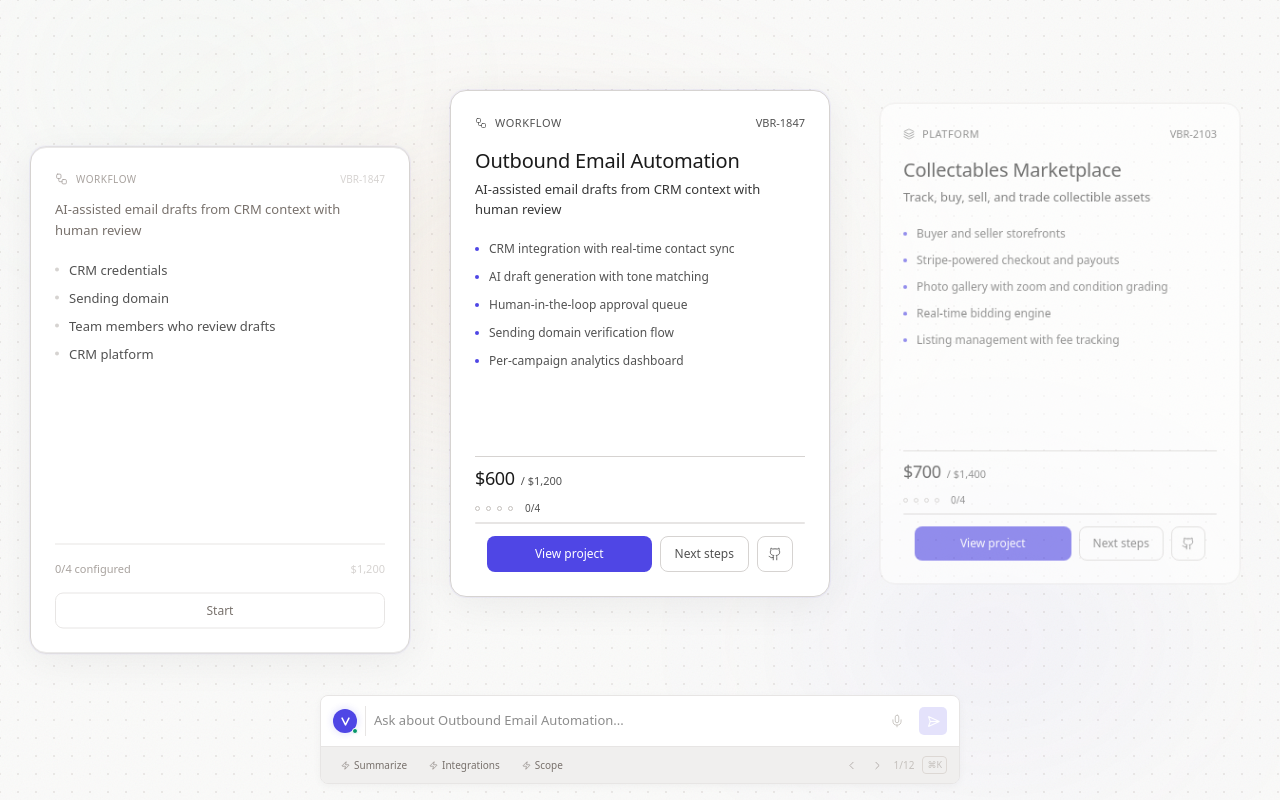
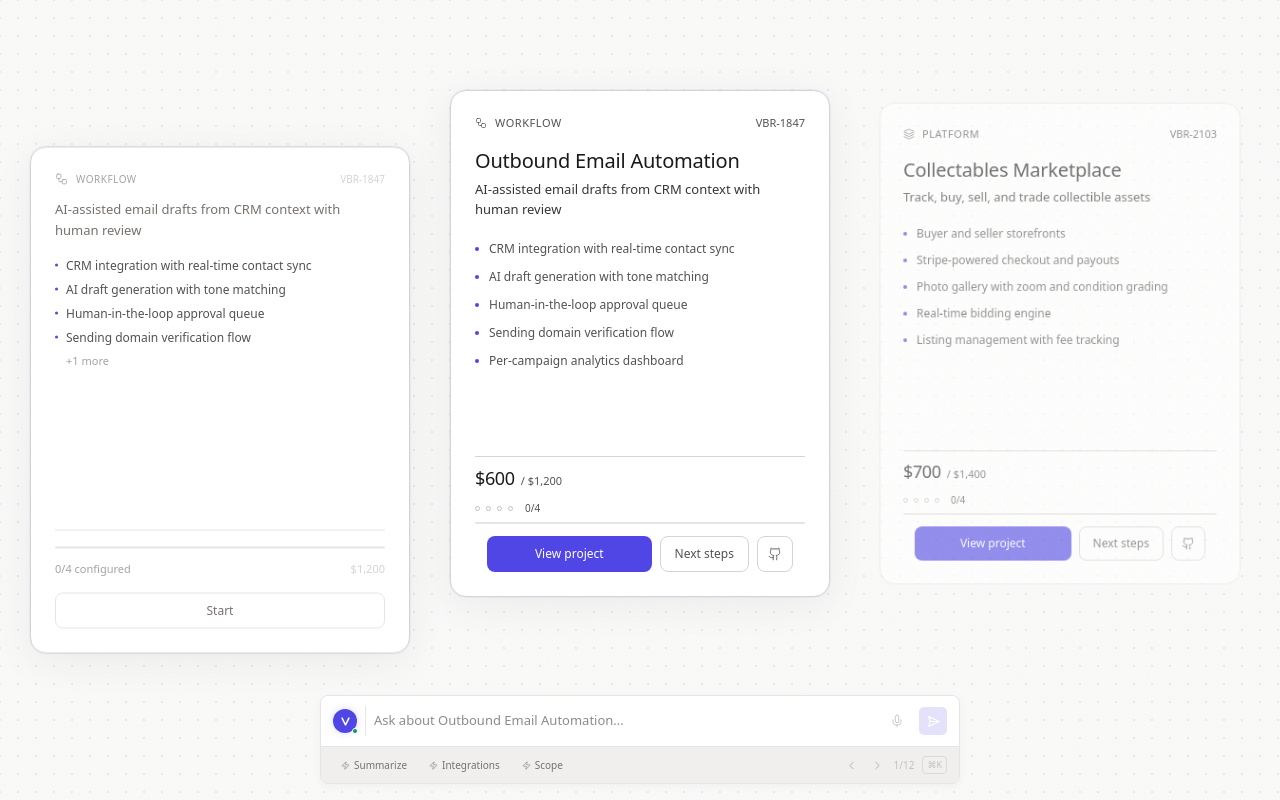
Before and after one commit to jonyeazel/viberr-project-portfolio, a Next.js app: page / in a window 1280 px wide. Built offline with nearby package versions, Linux system fonts and the light colour scheme.

Commit message:
clean: remove background gradient blurs, add deliverables + progress bar to context card

```diff
--- a/app/page.tsx
+++ b/app/page.tsx
@@ -1171,43 +1171,6 @@ export default function Home() {
     <div className="flex flex-col overflow-hidden relative isolate" style={{ height: '100dvh' }}>
       {/* Background atmosphere */}
       <div className="absolute inset-0 -z-10 overflow-hidden pointer-events-none">
-        {/* Warm ambient glow — tracks focused card */}
-        <div
-          style={{
-            position: 'absolute',
-            width: '60%',
-            height: '60%',
-            top: '5%',
-            left: `${10 + (focusedIndex / Math.max(projects.length - 1, 1)) * 30}%`,
-            background: 'radial-gradient(ellipse at center, rgba(245,195,150,0.15) 0%, rgba(245,195,150,0.04) 50%, transparent 75%)',
-            transition: 'left 1200ms cubic-bezier(0.16, 1, 0.3, 1)',
-            filter: 'blur(60px)',
-          }}
-        />
-        {/* Cool indigo accent — bottom right */}
-        <div
-          style={{
-            position: 'absolute',
-            width: '45%',
-            height: '50%',
-            bottom: '-5%',
-            right: '0%',
-            background: 'radial-gradient(ellipse at center, rgba(79,70,229,0.06) 0%, transparent 70%)',
-            filter: 'blur(80px)',
-          }}
-        />
-        {/* Soft sage wash — top left */}
-        <div
-          style={{
-            position: 'absolute',
-            width: '40%',
-            height: '40%',
-            top: '-10%',
-            left: '-5%',
-            background: 'radial-gradient(ellipse at center, rgba(167,215,180,0.07) 0%, transparent 70%)',
-            filter: 'blur(80px)',
-          }}
-        />
         {/* Dot grid — gravitational field */}
         <canvas
           ref={canvasRef}
@@ -2124,32 +2087,37 @@ export default function Home() {
                     {focusedProject.description}
                   </p>
 
-                  {/* Step list */}
-                  <ul className="mt-5 space-y-2.5">
-                    {focusedProject.steps.map((step, i) => {
-                      const done = state[focusedProject.slug]?.[i]?.completed;
-                      return (
-                        <li key={i} className="flex items-center gap-2.5">
-                          {done ? (
-                            <Check size={11} strokeWidth={2.5} className="flex-shrink-0" style={{ color: '#059669' }} />
-                          ) : (
-                            <span className="flex-shrink-0" style={{ width: 4, height: 4, borderRadius: '50%', background: '#d6d3d1' }} />
-                          )}
-                          <span
-                            className={`text-[13px] leading-[1.4] ${done ? 'line-through' : ''}`}
-                            style={{ color: done ? '#a8a29e' : '#525252' }}
-                          >
-                            {step.label}
-                          </span>
-                        </li>
-                      );
-                    })}
+                  {/* Deliverables */}
+                  <ul className="mt-4 space-y-1.5">
+                    {focusedProject.deliverables.slice(0, 4).map((d, i) => (
+                      <li key={i} className="flex items-start gap-2">
+                        <span className="flex-shrink-0 mt-[7px]" style={{ width: 3, height: 3, borderRadius: '50%', background: '#4f46e5' }} />
+                        <span className="text-[12px] leading-[1.5]" style={{ color: '#525252' }}>{d}</span>
+                      </li>
+                    ))}
+                    {focusedProject.deliverables.length > 4 && (
+                      <li className="text-[11px] pl-[11px]" style={{ color: '#a8a29e' }}>
+                        +{focusedProject.deliverables.length - 4} more
+                      </li>
+                    )}
                   </ul>
                 </div>
 
                 <div>
                   {/* Divider */}
                   <div className="mb-4" style={{ height: 1, background: '#e7e5e4' }} />
+
+                  {/* Progress bar */}
+                  <div className="w-full h-[2px] rounded-full overflow-hidden mb-3" style={{ background: '#e7e5e4' }}>
+                    <div
+                      className="h-full rounded-full"
+                      style={{
+                        width: `${(focusedCompleted / focusedTotal) * 100}%`,
+                        background: focusedCompleted === focusedTotal ? '#059669' : '#4f46e5',
+                        transition: 'width 300ms ease-out',
+                      }}
+                    />
+                  </div>
 
                   {/* Status + estimate */}
                   <div className="flex items-center justify-between">
```
